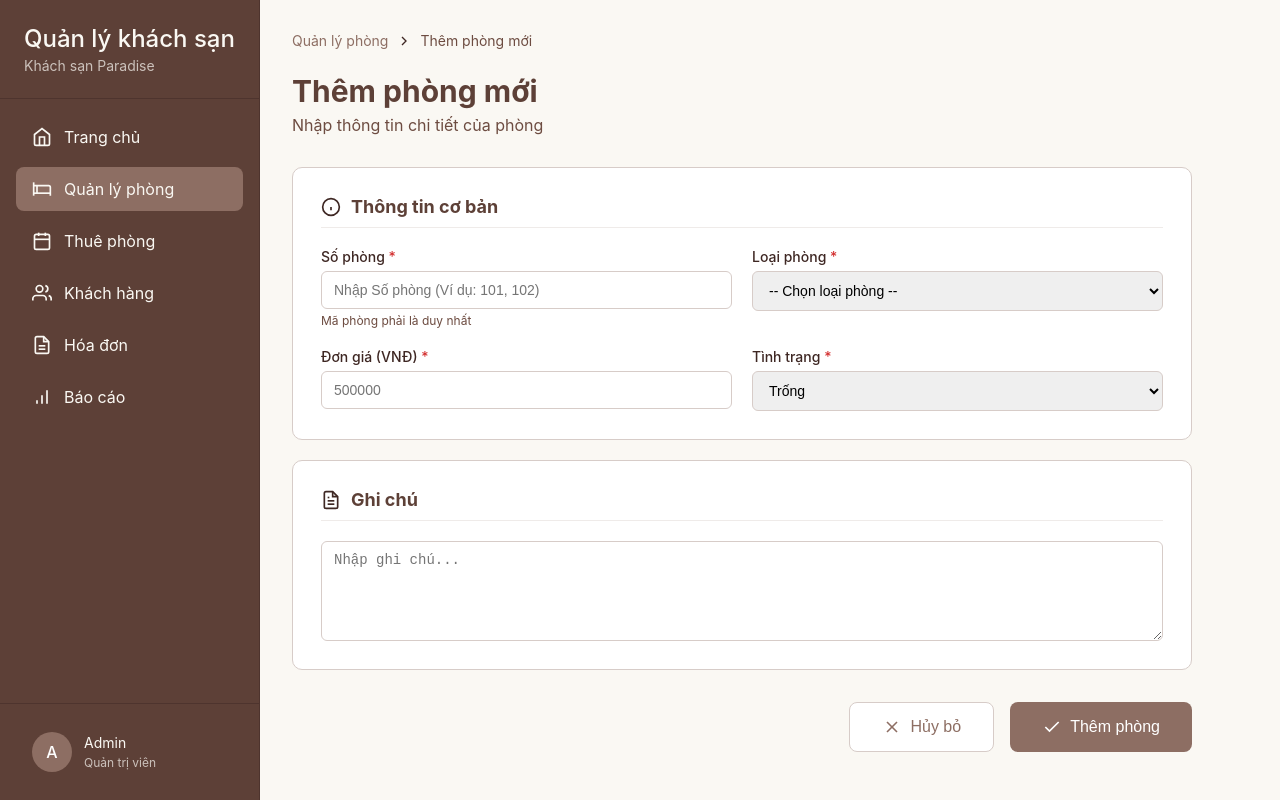
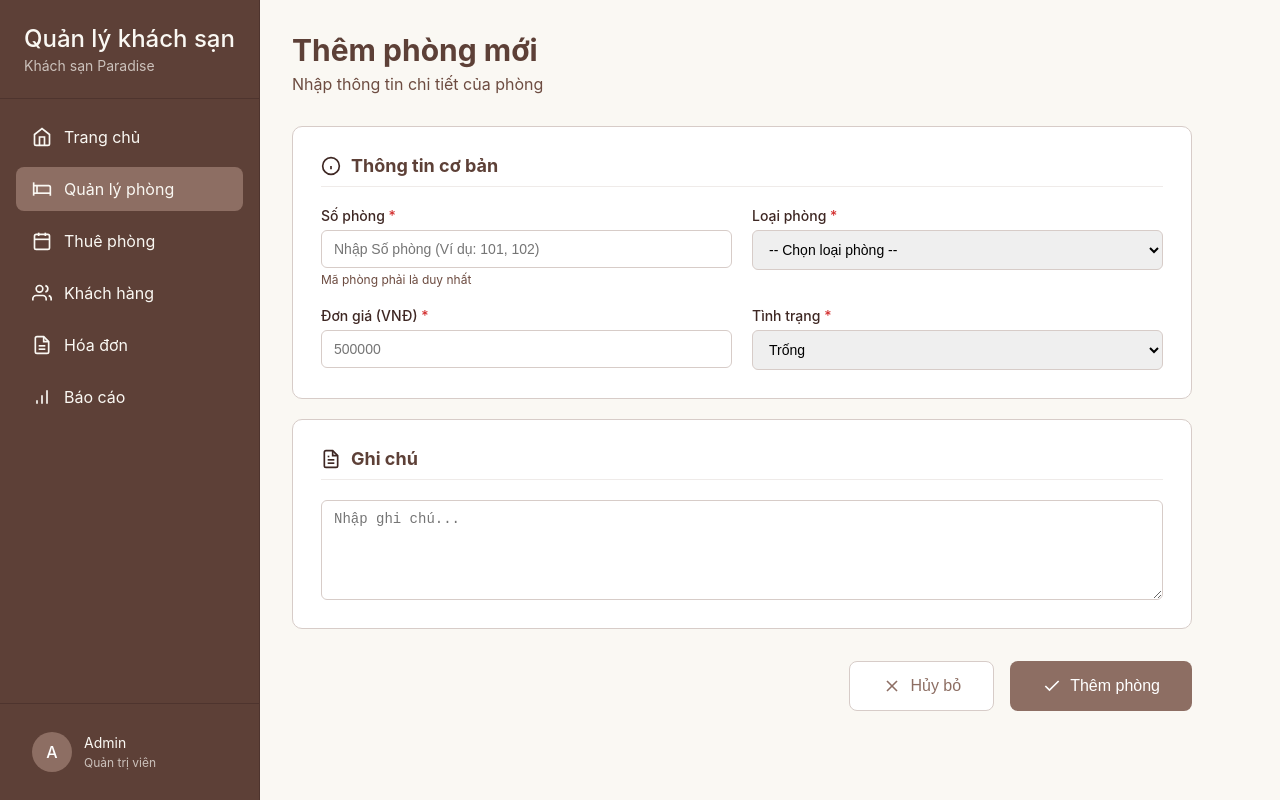
Before and after one commit to AnhThy3447/Hotel_management_system_SE104, a plain HTML site: page rooms-form.html in a window 1280 px wide. Drawn offline with Linux system fonts and the light colour scheme; no server answers.

Commit message:
Update rooms-form.html

```diff
--- a/rooms-form.html
+++ b/rooms-form.html
@@ -13,21 +13,6 @@
       <!-- Main Content -->
       <main class="main-content">
         <!-- Breadcrumb -->
-        <div class="breadcrumb">
-          <a href="rooms.html">Quản lý phòng</a>
-          <svg
-            width="16"
-            height="16"
-            viewBox="0 0 24 24"
-            fill="none"
-            stroke="currentColor"
-            stroke-width="2"
-          >
-            <polyline points="9 18 15 12 9 6"></polyline>
-          </svg>
-          <span>Thêm phòng mới</span>
-        </div>
-
         <div class="page-header">
           <h2>Thêm phòng mới</h2>
           <p>Nhập thông tin chi tiết của phòng</p>
```
